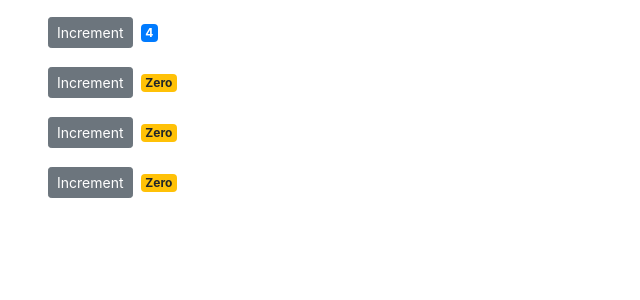
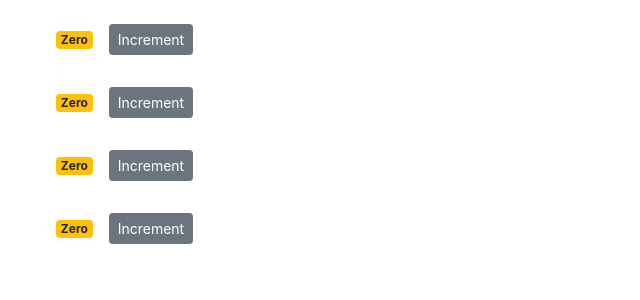
Before and after one commit to eljeh/react-counter-app, a React (Create React App) app: page / in a window 1280 px wide. Shown: the top 300 px of the page, without its empty margins (0-640 px from the left). Built offline with nearby package versions, Linux system fonts and the light colour scheme.

Commit message:
Passing Children

```diff
--- a/src/components/counter.jsx
+++ b/src/components/counter.jsx
@@ -13,21 +13,20 @@ class Counter extends Component {
   render() {
     return (
       <div className="mt-3 mx-auto">
-
+        <span className={this.getBadgeClasses()}>{this.formatCount()}</span>
         <button
           onClick={this.handleIncrement}
-          className="btn btn-secondary btn-sm ml-5"
+          className="btn btn-secondary btn-sm m-2"
         >
           Increment
         </button>
-        <span className={this.getBadgeClasses()}>{this.formatCount()}</span>
       </div>
     );
   }
 
   getBadgeClasses() {
-    let classes = "badge m-2 mr-3 badge-";
-    classes += this.state.value === 0 ? "warning" : "primary";
+    let classes = "badge m-2 badge-";
+    classes += this.state.value === 0 ? "warning" : "primary mx-3 px-2";
     return classes;
   }
 
--- a/src/components/counters.jsx
+++ b/src/components/counters.jsx
@@ -4,7 +4,7 @@ import Counter from './counter';
 class Counters extends Component {
 	state = {
 		counters: [
-			{ id: 1, value: 4 },
+			{ id: 1, value: 0 },
 			{ id: 2, value: 0 },
 			{ id: 3, value: 0 },
 			{ id: 4, value: 0 },
@@ -12,8 +12,8 @@ class Counters extends Component {
 	}
 	render() {
 		return (
-			<div className="mt-3 mx-auto">
-				{this.state.counters.map(counter => <Counter key={counter.id} value={counter.value} selected={true} />)}
+			<div className="mt-3 mx-5">
+				{this.state.counters.map(counter => <Counter key={counter.id} value={counter.value} id={counter.id} />)}
 			</div>
 		);
 	}
```
